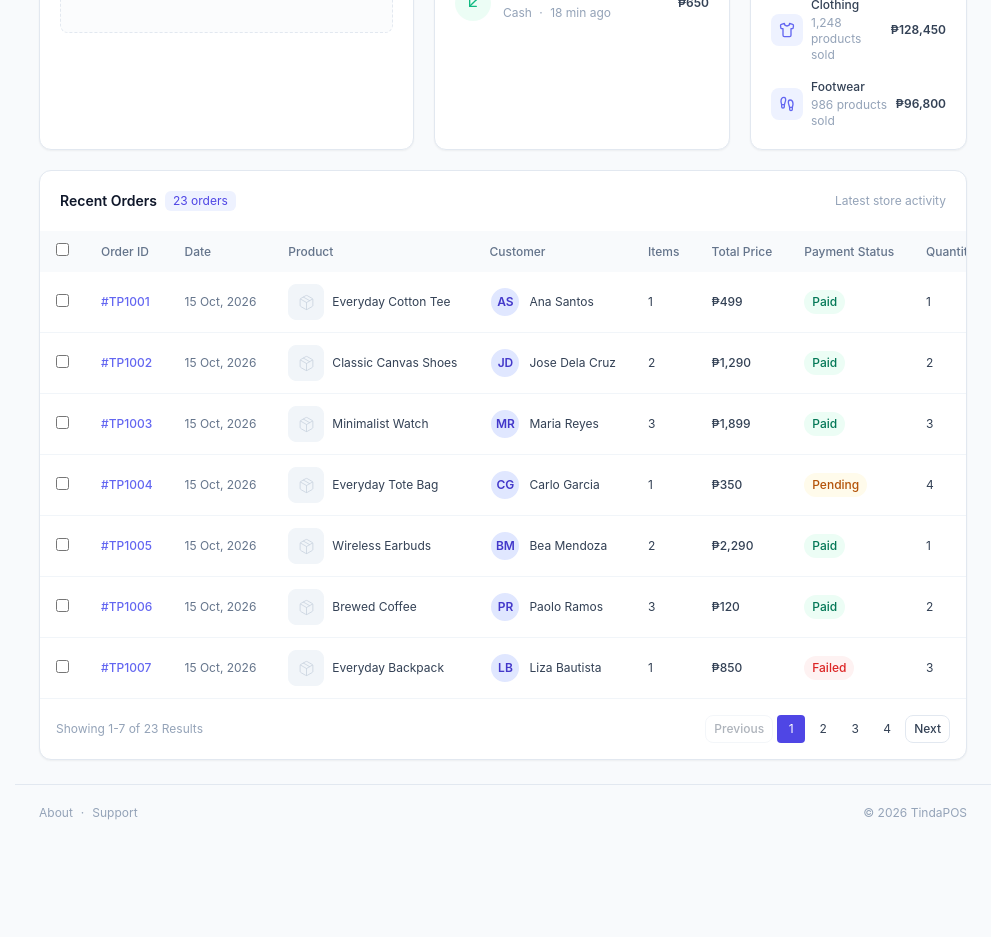
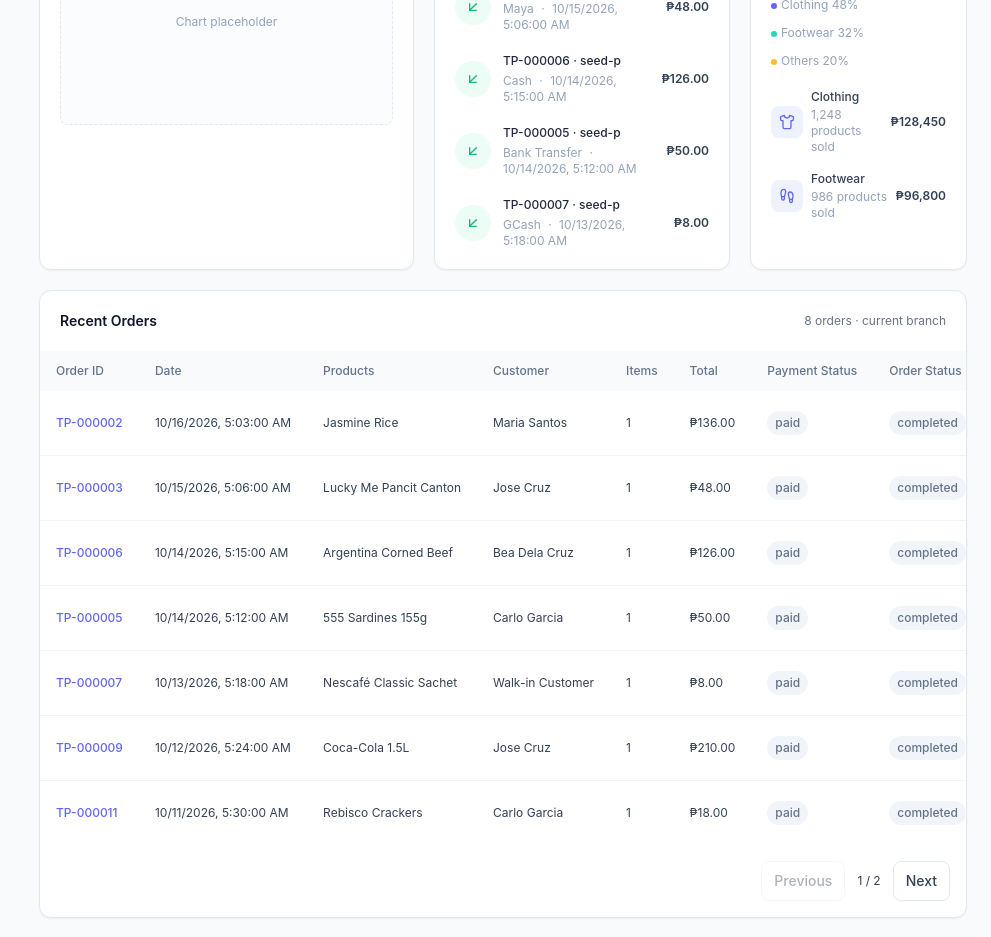
Before and after one commit to mandocdocmawin-dot/POS-System, a React (Vite) app: page / in a window 1280 px wide. Shown: the part 1860-2797 px from the top of the page, without its empty margins (289-1280 px from the left). Before the commit the page ends 2701 px from the top, so only its background shows below. Built offline with nearby package versions, Linux system fonts and the light colour scheme.

Commit message:
feat(dashboard): connect stats, recent orders and payment methods to real orders

```diff
--- a/src/components/common/StatCard.tsx
+++ b/src/components/common/StatCard.tsx
@@ -3,11 +3,12 @@ export interface Stat {
   title: string;
   value: string;
   trend: string;
+  caption?: string;
   up: boolean;
   icon: LucideIcon;
   color: string;
 }
-export function StatCard({ title, value, trend, up, icon: Icon, color }: Stat) {
+export function StatCard({ title, value, trend, up, icon: Icon, color, caption }: Stat) {
   return (
     <section className="card">
       <div className="mb-5 flex items-start justify-between gap-2">
@@ -22,12 +23,12 @@ export function StatCard({ title, value, trend, up, icon: Icon, color }: Stat) {
         </span>
       </div>
       <p className="text-xs text-slate-400">
-        <span
+        {trend&&<span
           className={`mr-1 font-semibold ${up ? "text-emerald-500" : "text-red-500"}`}
         >
           {up ? "▲" : "▼"} {trend}
-        </span>{" "}
-        From Last Week
+        </span>}{' '}
+        {caption??'From Last Week'}
       </p>
     </section>
   );
--- a/src/pages/dashboard/AnalyticsRow.tsx
+++ b/src/pages/dashboard/AnalyticsRow.tsx
@@ -2,7 +2,7 @@ import { ArrowDownLeft, Shirt, Footprints } from "lucide-react";
 import { CardHeading, PeriodSelect } from "../../components/common/CardHeading";
 import { ChartPlaceholder } from "../../components/common/ChartPlaceholder";
 import { dashboardService } from "../../services/dashboardService";
-import { formatCurrency } from "../../types/format";
+import {formatPHP} from "../../utils/money";
 export function AnalyticsRow() {
   const categories = dashboardService.getCategories();
   return (
@@ -33,7 +33,7 @@ export function AnalyticsRow() {
                 </p>
               </div>
               <span className="text-xs font-semibold">
-                {formatCurrency(t.amount)}
+                {formatPHP(t.amount)}
               </span>
             </li>
           ))}
--- a/src/pages/dashboard/DashboardPage.tsx
+++ b/src/pages/dashboard/DashboardPage.tsx
@@ -1,3 +1,4 @@
+import {useLocalData} from '../../services/useLocalData';
 import { findRoute } from "../../config/menu";
 import { dashboardService } from "../../services/dashboardService";
 import { RecentOrders } from "./RecentOrders";
@@ -10,6 +11,7 @@ import { PageHeader } from "../../components/layout/PageHeader";
 import { useBranchStore } from "../../store/useBranchStore";
 import { SummaryRow } from "./SummaryRow";
 export function Component() {
+  useLocalData();
   const branch = useBranchStore((s) => s.branch);
   const route = findRoute("/");
   const overview = dashboardService.getOverview();
--- a/src/pages/dashboard/RecentOrders.tsx
+++ b/src/pages/dashboard/RecentOrders.tsx
@@ -1,216 +1,26 @@
-import { Eye, Pencil, Trash2, X } from "lucide-react";
-import { useState } from "react";
-import { DataTable } from "../../components/common/DataTable";
-import { ProductThumb } from "../../components/common/ProductThumb";
-import { Avatar } from "../../components/common/Avatar";
-import { StatusBadge } from "../../components/common/StatusBadge";
-import { dashboardService } from "../../services/dashboardService";
-import { formatCurrency } from "../../types/format";
-import type { LegacyOrder as Order } from "../../types/order";
+import {useState} from 'react';
+import {Eye} from 'lucide-react';
+import {DataTable} from '../../components/common/DataTable';
+import {StatusBadge} from '../../components/common/StatusBadge';
+import {ReceiptDialog} from '../../components/pos/ReceiptDialog';
+import {receiptService,type ReceiptDocument} from '../../services/receiptService';
+import {dashboardService} from '../../services/dashboardService';
+import {formatPHP} from '../../utils/money';
 export function RecentOrders() {
-  const orders = dashboardService.getRecentOrders();
-  const [page, setPage] = useState(1);
-  const [selected, setSelected] = useState<string[]>([]);
-  const [detail, setDetail] = useState<{ order: Order; action: string } | null>(
-    null,
-  );
-  const pageSize = 7;
-  const pages = Math.ceil(orders.length / pageSize);
-  const start = (page - 1) * pageSize;
-  const visible = orders.slice(start, start + pageSize);
-  const allSelected = visible.every((r) => selected.includes(r.id));
-  function toggle(id: string) {
-    setSelected((s) =>
-      s.includes(id) ? s.filter((x) => x !== id) : [...s, id],
-    );
-  }
-  return (
-    <section className="card min-w-0 p-0">
-      <div className="flex flex-wrap items-center justify-between gap-3 p-5">
-        <div className="flex items-center gap-2">
-          <h2 className="text-sm font-semibold">Recent Orders</h2>
-          <span className="rounded-md bg-indigo-50 px-2 py-0.5 text-xs text-indigo-600 dark:bg-indigo-500/15">
-            {orders.length} orders
-          </span>
-        </div>
-        <span className="text-xs text-slate-400">
-          {selected.length
-            ? `${selected.length} selected`
-            : "Latest store activity"}
-        </span>
-      </div>
-      <DataTable
-        caption="Recent store orders"
-        rows={visible}
-        rowKey={(row) => row.id}
-        columns={[
-          {
-            id: "select",
-            header: (
-              <input
-                type="checkbox"
-                aria-label="Select all orders on this page"
-                checked={allSelected}
-                onChange={() =>
-                  setSelected((s) =>
-                    allSelected
-                      ? s.filter((id) => !visible.some((r) => r.id === id))
-                      : [...new Set([...s, ...visible.map((r) => r.id)])],
-                  )
-                }
-              />
-            ),
-            cell: (row) => (
-              <input
-                type="checkbox"
-                aria-label={`Select ${row.id}`}
-                checked={selected.includes(row.id)}
-                onChange={() => toggle(row.id)}
-              />
-            ),
-          },
-          {
-            id: "id",
-            header: "Order ID",
-            cell: (r) => (
-              <button
-                onClick={() => setDetail({ order: r, action: "View" })}
-                className="font-medium text-indigo-500"
-              >
-                {r.id}
-              </button>
-            ),
-          },
-          {
-            id: "date",
-            header: "Date",
-            cell: (r) => (
-              <span className="text-xs text-slate-500">{r.date}</span>
-            ),
-          },
-          {
-            id: "product",
-            header: "Product",
-            cell: (r) => (
-              <div className="flex items-center gap-2">
-                <ProductThumb />
-                <span className="text-xs">{r.product}</span>
-              </div>
-            ),
-          },
-          {
-            id: "customer",
-            header: "Customer",
-            cell: (r) => (
-              <div className="flex items-center gap-2">
-                <Avatar name={r.customer} />
-                <span className="text-xs">{r.customer}</span>
-              </div>
-            ),
-          },
-          { id: "items", header: "Items", cell: (r) => r.items },
-          {
-            id: "price",
-            header: "Total Price",
-            cell: (r) => (
-              <span className="font-medium">{formatCurrency(r.total)}</span>
-            ),
-          },
-          {
-            id: "payment",
-            header: "Payment Status",
-            cell: (r) => <StatusBadge>{r.paymentStatus}</StatusBadge>,
-          },
-          { id: "quantity", header: "Quantity", cell: (r) => r.quantity },
-          {
-            id: "status",
-            header: "Order Status",
-            cell: (r) => <StatusBadge>{r.status}</StatusBadge>,
-          },
-          {
-            id: "actions",
-            header: "Actions",
-            cell: (r) => (
-              <div className="flex gap-1">
-                {[
-                  { label: "View", icon: Eye },
-                  { label: "Edit", icon: Pencil },
-                  { label: "Delete", icon: Trash2 },
-                ].map(({ label, icon: Icon }) => (
-                  <button
-                    className={`rounded border border-slate-200 p-1.5 hover:bg-slate-100 dark:border-slate-700 dark:hover:bg-slate-800 ${label === "Delete" ? "text-red-400" : "text-slate-400"}`}
-                    key={label}
-                    aria-label={`${label} ${r.id}`}
-                    onClick={() => setDetail({ order: r, action: label })}
-                  >
-                    <Icon size={12} />
-                  </button>
-                ))}
-              </div>
-            ),
-          },
-        ]}
-      />
-      <div className="flex flex-wrap items-center justify-between gap-3 border-t border-slate-100 p-4 dark:border-slate-800">
-        <p className="text-xs text-slate-400">
-          Showing {start + 1}-{Math.min(start + pageSize, orders.length)} of{" "}
-          {orders.length} Results
-        </p>
-        <nav aria-label="Orders pagination" className="flex gap-1">
-          <button
-            className="btn min-h-7 px-2 text-xs disabled:opacity-40"
-            disabled={page === 1}
-            onClick={() => setPage((p) => p - 1)}
-          >
-            Previous
-          </button>
-          {Array.from({ length: pages }, (_, i) => (
-            <button
-              key={i}
-              aria-label={`Page ${i + 1}`}
-              aria-current={page === i + 1 ? "page" : undefined}
-              className={`h-7 w-7 rounded text-xs ${page === i + 1 ? "bg-indigo-600 text-white" : "hover:bg-slate-100 dark:hover:bg-slate-800"}`}
-              onClick={() => setPage(i + 1)}
-            >
-              {i + 1}
-            </button>
-          ))}
-          <button
-            className="btn min-h-7 px-2 text-xs disabled:opacity-40"
-            disabled={page === pages}
-            onClick={() => setPage((p) => p + 1)}
-          >
-            Next
-          </button>
-        </nav>
-      </div>
-      {detail && (
-        <div
-          className="border-t border-indigo-100 bg-indigo-50/50 p-4 dark:border-indigo-900 dark:bg-indigo-500/10"
-          role="status"
-        >
-          <div className="flex justify-between">
-            <p className="text-xs font-medium">
-              {detail.action} {detail.order.id}
-            </p>
-            <button
-              aria-label="Close order preview"
-              onClick={() => setDetail(null)}
-            >
-              <X size={15} />
-            </button>
-          </div>
-          <p className="mt-2 text-xs">
-            {detail.order.customer} · {detail.order.product} ·{" "}
-            {formatCurrency(detail.order.total)}
-          </p>
-          <p className="mt-2 text-xs text-slate-500">
-            {detail.action === "View"
-              ? "Static order preview. Full order details are planned for a later phase."
-              : `${detail.action} is a UI preview only. No records are changed in Phase 1.`}
-          </p>
-        </div>
-      )}
-    </section>
-  );
+ const orders=dashboardService.getRecentOrders();
+ const [page,setPage]=useState(1),[receipt,setReceipt]=useState<ReceiptDocument|null>(null);
+ const pages=Math.max(1,Math.ceil(orders.length/7)),current=Math.min(page,pages);
+ return <section className="card min-w-0 p-0"><div className="flex items-center justify-between p-5"><h2 className="text-sm font-semibold">Recent Orders</h2><span className="text-xs text-slate-500">{orders.length} orders · current branch</span></div>
+ <DataTable caption="Recent store orders" rows={orders.slice((current-1)*7,current*7)} rowKey={o=>o.id} columns={[
+  {id:'no',header:'Order ID',cell:o=><button className="font-medium text-indigo-500" onClick={()=>setReceipt(receiptService.get(o.id))}>{o.orderNo}</button>},
+  {id:'date',header:'Date',cell:o=>new Date(o.createdAt).toLocaleString()},
+  {id:'product',header:'Products',cell:o=>o.items.map(l=>`${l.name}${l.variantName?' / '+l.variantName:''}`).join(', ')},
+  {id:'customer',header:'Customer',cell:o=>o.customerName},
+  {id:'items',header:'Items',cell:o=>o.items.length},
+  {id:'total',header:'Total',cell:o=>formatPHP(o.grandTotal)},
+  {id:'payment',header:'Payment Status',cell:o=><StatusBadge>{o.paymentStatus}</StatusBadge>},
+  {id:'status',header:'Order Status',cell:o=><StatusBadge>{o.orderStatus}</StatusBadge>},
+  {id:'view',header:'Receipt',cell:o=><button className="btn" aria-label={`View ${o.orderNo}`} onClick={()=>setReceipt(receiptService.get(o.id))}><Eye size={14}/></button>},
+ ]}/>
+ <nav aria-label="Recent orders pages" className="flex items-center justify-end gap-3 p-4"><button className="btn disabled:opacity-40" disabled={current===1} onClick={()=>setPage(current-1)}>Previous</button><span className="text-xs">{current} / {pages}</span><button className="btn disabled:opacity-40" disabled={current===pages} onClick={()=>setPage(current+1)}>Next</button></nav><ReceiptDialog receipt={receipt} reprint onClose={()=>setReceipt(null)}/></section>;
 }
--- a/src/services/dashboardService.ts
+++ b/src/services/dashboardService.ts
@@ -1,11 +1,14 @@
+import {salesMetrics,paymentShares,recordedPayments} from './salesMetrics';
+import {formatPHP} from '../utils/money';
+import {PAYMENT_METHODS} from '../config/pos';
 import { productService } from "./productService";
 import { stockService } from "./stockService";
 import { orderService } from "./orderService";
 import { dashboardData } from "../data/dashboard";
-// Synchronous, local-only service boundary; persistence can be introduced here later.
+// Real sales and payments are branch-filtered. Other analytics retain demo data.
 export const dashboardService = {
   getOverview: () => ({ ...dashboardData.overview }),
-  getStats: () => dashboardData.stats,
+  getStats: () => {const m=salesMetrics();const values=[formatPHP(m.todaySales),String(m.totalOrders),formatPHP(m.netProfit),formatPHP(m.salesReturn)];return dashboardData.stats.map((s,i)=>({...s,value:values[i],trend:'',caption:i===1?'All orders · current branch':'Today · current branch'}));},
   getSummary: () => dashboardData.summary,
   getStaff: () => dashboardData.staff,
   getGrossProfit: () => dashboardData.gross,
@@ -39,8 +42,8 @@ export const dashboardService = {
     });
   },
   getCustomers: () => dashboardData.customers,
-  getPayments: () => dashboardData.payments,
-  getTransactions: () => dashboardData.transactions,
+  getPayments: () => paymentShares(),
+  getTransactions: () => recordedPayments().slice(0,5).map(p=>({...p,id:p.orderNo+' · '+p.id.slice(0,6),method:PAYMENT_METHODS.find(m=>m.id===p.method)?.label??p.method,amount:p.cents/100})),
   getCategories: () => dashboardData.categories,
-  getRecentOrders: () => orderService.getOrders(),
+  getRecentOrders: () => orderService.list(),
 };
--- a/src/services/orderService.ts
+++ b/src/services/orderService.ts
@@ -1,4 +1,3 @@
-import {orders as legacyOrders} from '../data/orders';
 import {useOrderStore} from '../store/useOrderStore';
 import {useBranchStore} from '../store/useBranchStore';
 import {usePosStore} from '../store/usePosStore';
@@ -9,7 +8,4 @@ export const orderService={
  get:(id:string)=>structuredClone(useOrderStore.getState().orders.find(o=>o.id===id)),
  nextOrderNo:()=>formatOrderNo(useOrderStore.getState().counter+1),
  save:(input:Order)=>{const order=orderSchema.parse(input);const state=useOrderStore.getState();if(order.orderNo!==orderService.nextOrderNo())throw new Error('Order number changed. Please retry.');if(state.orders.some(o=>o.id===order.id))throw new Error('Sale already saved.');useOrderStore.setState({orders:[...state.orders,order],counter:state.counter+1});usePosStore.setState({activeOrderNo:orderService.nextOrderNo()});return order;},
- getOrders:()=>legacyOrders.map(o=>({...o})),
- getOrder:(id:string)=>legacyOrders.find(o=>o.id===id),
- getCurrentOrder:()=>({id:'#'+orderService.nextOrderNo(),items:0,customer:{name:'Walk-in Customer',membership:'Regular',points:'0'}}),
 };
--- /dev/null
+++ b/src/services/salesMetrics.ts
@@ -0,0 +1,27 @@
+import {PAYMENT_METHODS} from '../config/pos';
+import type {PaymentMethod} from '../types/pos';
+import {orderService} from './orderService';
+import {toCentavos,fromCentavos,sumCentavos,multiplyCentavos} from '../utils/pos';
+export function salesOrders(today=false) {
+ return orderService.list({today}).filter(o=>o.orderStatus==='completed'||o.orderStatus==='pending');
+}
+export function salesMetrics() {
+ const all=salesOrders(),today=salesOrders(true);
+ const revenue=sumCentavos(today.map(o=>toCentavos(o.grandTotal)));
+ const cost=sumCentavos(today.flatMap(o=>o.items.map(l=>multiplyCentavos(toCentavos(l.costPrice),l.quantity))));
+ return {todaySales:fromCentavos(revenue),totalOrders:all.length,netProfit:fromCentavos(revenue-cost),salesReturn:0};
+}
+export function recordedPayments() {
+ return salesOrders().flatMap(o=>{
+  let change=toCentavos(o.change);
+  return o.payments.map(p=>({...p})).reverse().map(p=>{const tender=toCentavos(p.amount);const returned=p.method==='cash'?Math.min(change,tender):0;change-=returned;return {id:p.id,orderNo:o.orderNo,method:p.method,time:new Date(p.createdAt).toLocaleString(),createdAt:p.createdAt,cents:tender-returned};}).reverse().filter(p=>p.cents>0);
+ }).toSorted((a,b)=>b.createdAt.localeCompare(a.createdAt));
+}
+export function paymentShares() {
+ const payments=recordedPayments();
+ const amounts=new Map<PaymentMethod,number>(PAYMENT_METHODS.map(m=>[m.id,sumCentavos(payments.filter(p=>p.method===m.id).map(p=>p.cents))]));
+ const total=sumCentavos([...amounts.values()]);
+ const rows=PAYMENT_METHODS.map((m,i)=>{const numerator=BigInt(amounts.get(m.id)??0)*100n;return {...m,percent:total?Number(numerator/BigInt(total)):0,remainder:total?numerator%BigInt(total):0n,index:i,color:['bg-indigo-500','bg-teal-500','bg-sky-500','bg-amber-500','bg-rose-500'][i]};});
+ if(total){const extra=100-rows.reduce((n,r)=>n+r.percent,0);const ranked=[...rows].sort((a,b)=>a.remainder===b.remainder?a.index-b.index:a.remainder>b.remainder?-1:1);for(let i=0;i<extra;i++)ranked[i].percent++;}
+ return rows.map(({id,label,percent,color})=>({id,label,percent,color}));
+}
```
